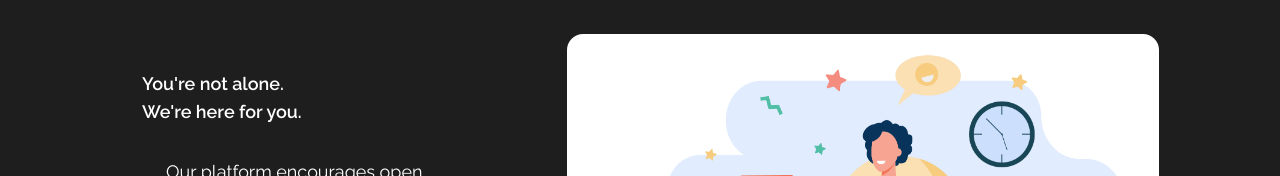
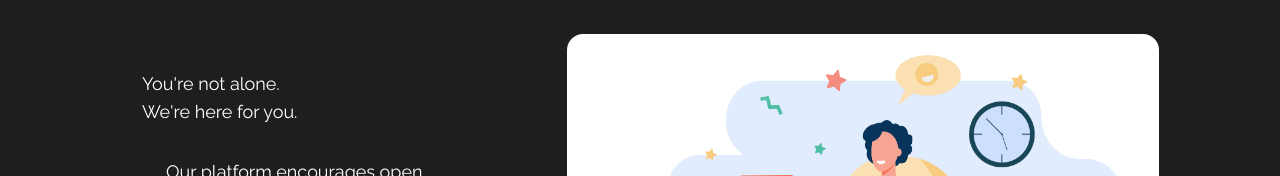
Before and after one commit to parth9643/men-tal_health, a React (Vite) app: page /Home in a window 1280 px wide. Shown: the part 226-402 px from the top of the page. Built offline with nearby package versions, Linux system fonts and the light colour scheme; a web font is replaced by a local one.

Commit message:
minorchange

```diff
--- a/src/components/Home.jsx
+++ b/src/components/Home.jsx
@@ -7,7 +7,7 @@ const Home = () => {
     return (
         <div className="home mx-12 my-44 ">
           <div className="content my-24  hom ">
-            <h1 className='text-lg font-semibold mb-2 hom1'>You're not alone. <br /> We're here for you.</h1>
+            <h1 className='text-lg  mb-2 hom1'>You're not alone. <br /> We're here for you.</h1>
             <p className='mx-12 hom2'> Our platform encourages open conversations about mental health, without judgment or shame. Share your experiences and help others do the same.
                      </p>
                      <div className='flex justify-evenly hom3 '>
```
